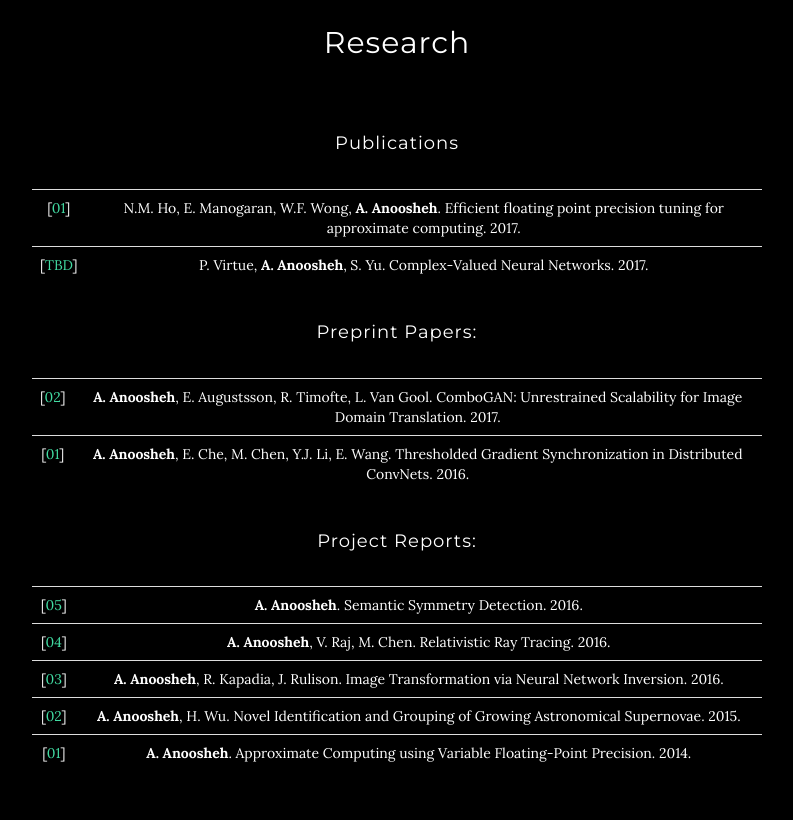
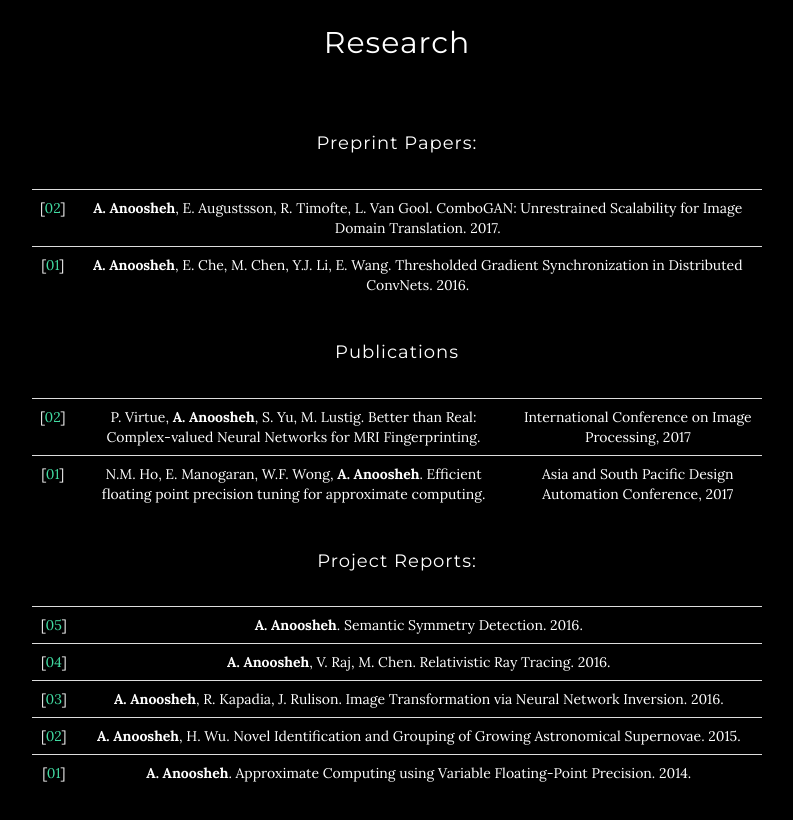
Before and after one commit to AAnoosheh/aanoosheh.github.io, a plain HTML site: page index.html in a window 1280 px wide. Shown: the part 2040-2860 px from the top of the page, without its empty margins (243-1036 px from the left). Drawn offline with Linux system fonts and the light colour scheme.

Commit message:
Update resume

```diff
--- a/index.html
+++ b/index.html
@@ -117,21 +117,6 @@
         <h2>Research</h2>
         <br/><br/>
 
-        <h4>Publications</h4>
-        <table class="table" width="700">
-          <tbody>
-            <tr>
-              <td>[<a href="http://ieeexplore.ieee.org/document/7858297/">01</a>]</td>
-              <td>N.M. Ho, E. Manogaran, W.F. Wong, <strong>A. Anoosheh</strong>. Efficient floating point precision tuning for approximate computing. 2017.</td>
-            </tr>
-            <tr>
-              <td>[<a >TBD</a>]</td>
-              <td>P. Virtue, <strong>A. Anoosheh</strong>, S. Yu. Complex-Valued Neural Networks. 2017.</td>
-            </tr>
-          </tbody>
-        </table>
-
-        <br/>
         <h4>Preprint Papers:</h4>
         <table class="table" width="700">
           <tbody>
@@ -142,6 +127,23 @@
             <tr>
               <td>[<a href="data/GradThresh.pdf">01</a>]</td>
               <td><strong>A. Anoosheh</strong>, E. Che, M. Chen, Y.J. Li, E. Wang. Thresholded Gradient Synchronization in Distributed ConvNets. 2016.</td>
+            </tr>
+          </tbody>
+        </table>
+
+        <br/>
+        <h4>Publications</h4>
+        <table class="table" width="700">
+          <tbody>
+            <tr>
+              <td>[<a href="https://www1.icsi.berkeley.edu/~stellayu/publication/doc/2017complexICIP.pdf">02</a>]</td>
+              <td>P. Virtue, <strong>A. Anoosheh</strong>, S. Yu, M. Lustig. Better than Real: Complex-valued Neural Networks for MRI Fingerprinting.</td>
+              <td>International Conference on Image Processing, 2017</td>
+            </tr>
+            <tr>
+              <td>[<a href="http://ieeexplore.ieee.org/document/7858297/">01</a>]</td>
+              <td>N.M. Ho, E. Manogaran, W.F. Wong, <strong>A. Anoosheh</strong>. Efficient floating point precision tuning for approximate computing.</td>
+              <td>Asia and South Pacific Design Automation Conference, 2017</td>
             </tr>
           </tbody>
         </table>
```
Also changed, not shown: 1 other file.
